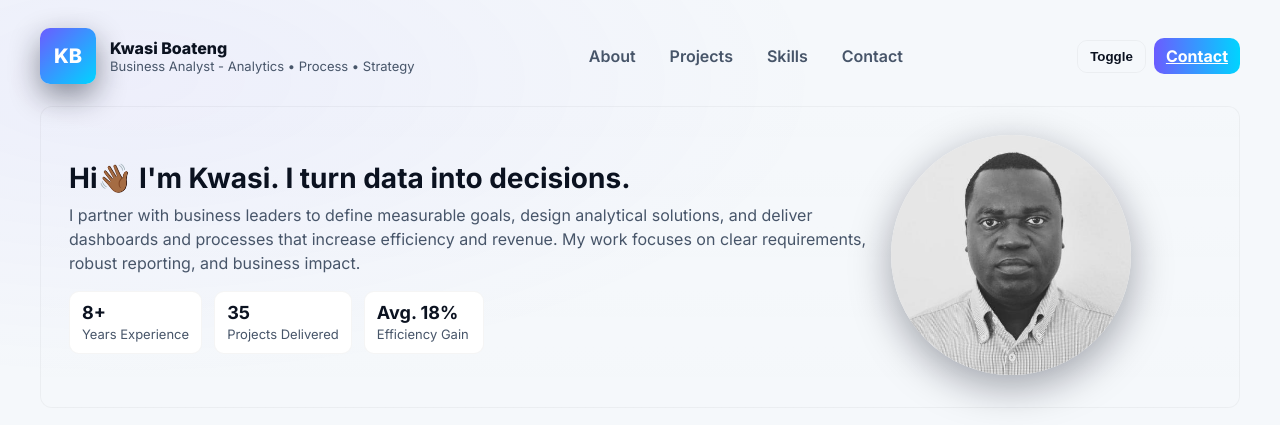
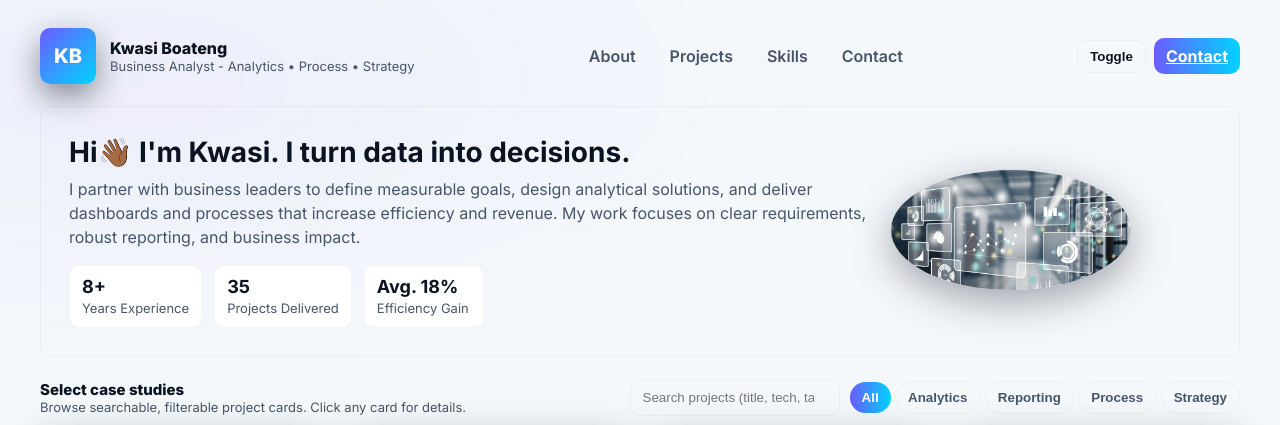
Before and after one commit to KwasiBoat/Kwasi-portfolio, a plain HTML site: page index.html in a window 1280 px wide. Shown: the top 425 px of the page. Drawn offline with Linux system fonts and the light colour scheme; grey boxes are pictures that could not be loaded.

Commit message:
feat: update avatar image

```diff
--- a/index.html
+++ b/index.html
@@ -163,7 +163,7 @@
         </div>
       </div>
       <div class="hero-right">
-        <img src="imgs/Kwasi-Boateng.jpg" alt="Kwasi avatar portrait" style="width:240px;border-radius:50%;box-shadow:0 12px 40px rgba(2,6,23,0.35);">
+        <img src="imgs/analytics.jpg" alt="Kwasi avatar portrait" style="width:240px;border-radius:50%;box-shadow:0 12px 40px rgba(2,6,23,0.35);">
       </div>
       <!-- <div class="avatar" aria-hidden="true">Business Analysis • Data</div> -->
     </section>
```
Also changed, not shown: imgs/analytics.jpg (added).
